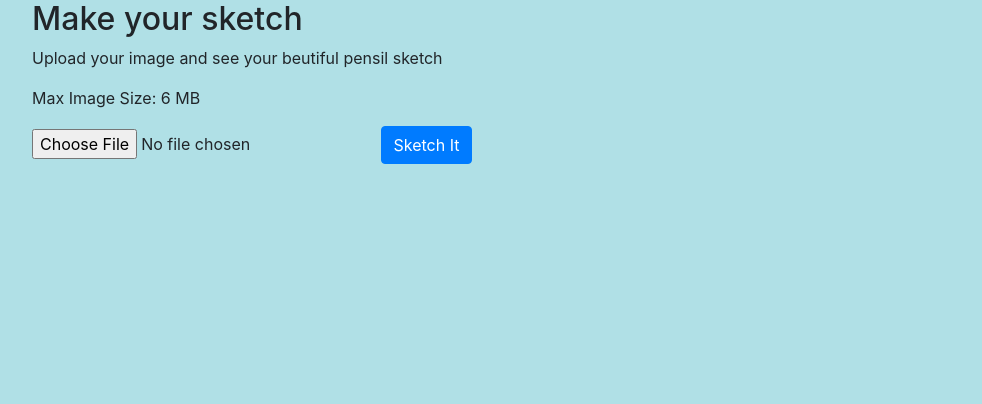
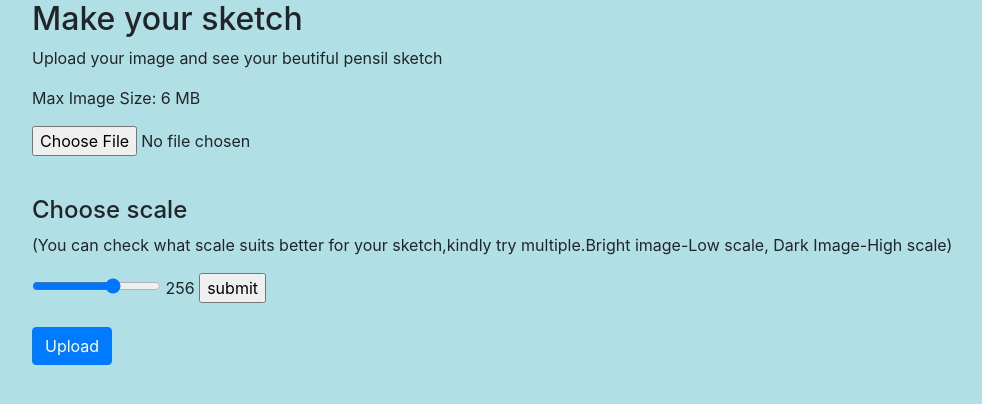
Before and after one commit to hrishi3/makeyoursketch, a Flask app: page / in a window 1280 px wide. Shown: the part 56-460 px from the top of the page, without its empty margins (53-1035 px from the left). Run offline with Flask 2, Linux system fonts and the light colour scheme; some libraries are stand-ins or nearby versions.

Commit message:
Update index.html

```diff
--- a/templates/index.html
+++ b/templates/index.html
@@ -48,7 +48,14 @@ img {
    <div class="container">
       <form method=post enctype=multipart/form-data>
          <input type=file name=file onchange="loadFile(event)">
-         <input type=submit value="Sketch It" class="btn btn-primary">
+<br><br>
+<p> <h4>Choose scale</h4> (You can check what scale suits better for your sketch,kindly try multiple.Bright image-Low scale, Dark Image-High scale)<br>
+</p>
+  <input type="range" value="256" min="230" max="270" name="scale" oninput="this.nextElementSibling.value = this.value">
+<output>256</output>
+<input type="submit" value="submit" />
+<br><br>
+         <input type=submit value=Upload class="btn btn-primary">
       </form>
       <br><br>
       <img id="output" alt="" width="60%" height="60%" />
```
